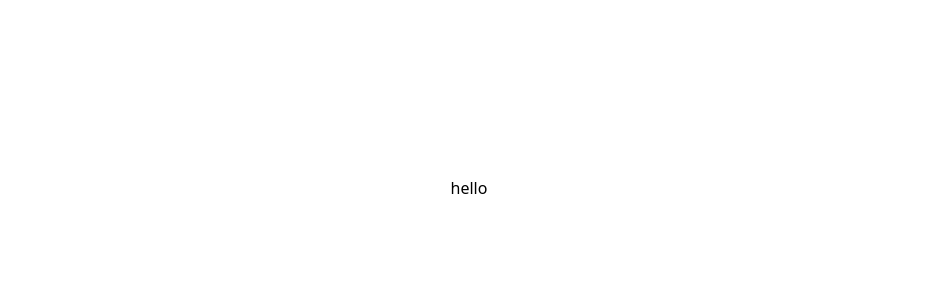
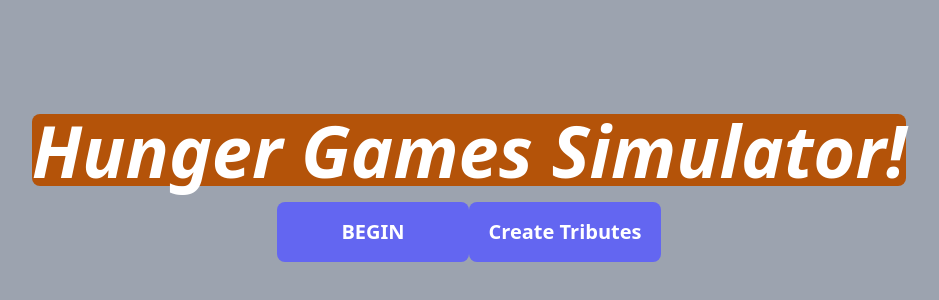
Before and after one commit to cjanse/hunger_games_simulator, a Next.js app: page / in a window 1280 px wide. Shown: the part 212-512 px from the top of the page, without its empty margins (171-1110 px from the left). Built offline with nearby package versions, Linux system fonts and the light colour scheme.

Commit message:
Functional menu switching

```diff
--- /dev/null
+++ b/src/components/GameScreen.js
@@ -0,0 +1,9 @@
+const GameScreen = (props) => {
+    return (
+        <>
+        <div>Gamescreen.js</div>
+        </>
+    )
+}
+
+export default GameScreen;
--- /dev/null
+++ b/src/components/MainMenu.js
@@ -0,0 +1,41 @@
+import React from "react"
+import TributeCreator from "./TributeCreator"
+
+const MainMenu = (props) => {
+
+  const [creatingTributes, setCreatingTributes] = React.useState(false);
+  const createTributes = () => {
+    setCreatingTributes(true);
+  }
+  const backToMainMenu = () => {
+    setCreatingTributes(false);
+  }
+
+    return (
+      <>
+      <div>
+        {creatingTributes ? (<TributeCreator backToMainMenu={backToMainMenu}/>) : (
+          <>
+          <div className = "bg-gray-400 flex flex-col flex-center justify-center h-screen">
+          <div className = "flex flex-col text-center items-center">
+            <div className="bg-gray-400">
+            <div className="text-7xl font-bold italic mb-4 rounded-lg bg-yellow-700 text-white">Hunger Games Simulator!</div>
+            <button
+              className="w-48 bg-indigo-500 text-white font-bold rounded-lg text-xl p-4 hover:bg-indigo-700"
+              onClick={props.start}
+            >BEGIN</button>
+            <button
+              className="w-48 bg-indigo-500 text-white font-bold rounded-lg text-xl p-4 hover:bg-indigo-700"
+              onClick={createTributes}
+            >Create Tributes</button>
+            </div>
+          </div>
+          </div>
+        </>
+        )}
+      </div>
+      </>
+    );
+  };
+
+  export default MainMenu;
--- /dev/null
+++ b/src/components/TributeCreator.js
@@ -0,0 +1,15 @@
+import MainMenu from "./MainMenu"
+
+const TributeCreator = (props) => {
+    return (
+        <>
+        <div>TributeCreator.js</div>
+        <button
+              className="w-48 bg-indigo-500 text-white font-bold rounded-lg text-xl p-4 hover:bg-indigo-700"
+              onClick={props.backToMainMenu}
+            >Back to Main Menu!</button>
+        </>
+    )
+}
+
+export default TributeCreator;
--- a/src/pages/index.js
+++ b/src/pages/index.js
@@ -1,10 +1,22 @@
 import Head from 'next/head'
 import styles from '../styles/Home.module.css'
+import React from "react"
+import MainMenu from "../components/MainMenu"
+import GameScreen from "../components/GameScreen"
 
 export default function Home() {
+
+  const [simulating, setSimulating] = React.useState(false);
+  const start = () => {
+    setSimulating(true);
+  }
+
   return (
-    <div className={styles.container}>
-      hello
+    <div>
+      {simulating ? (<GameScreen/>)
+      : (
+        <MainMenu start={start}/>
+      )}
     </div>
   )
 }
```
